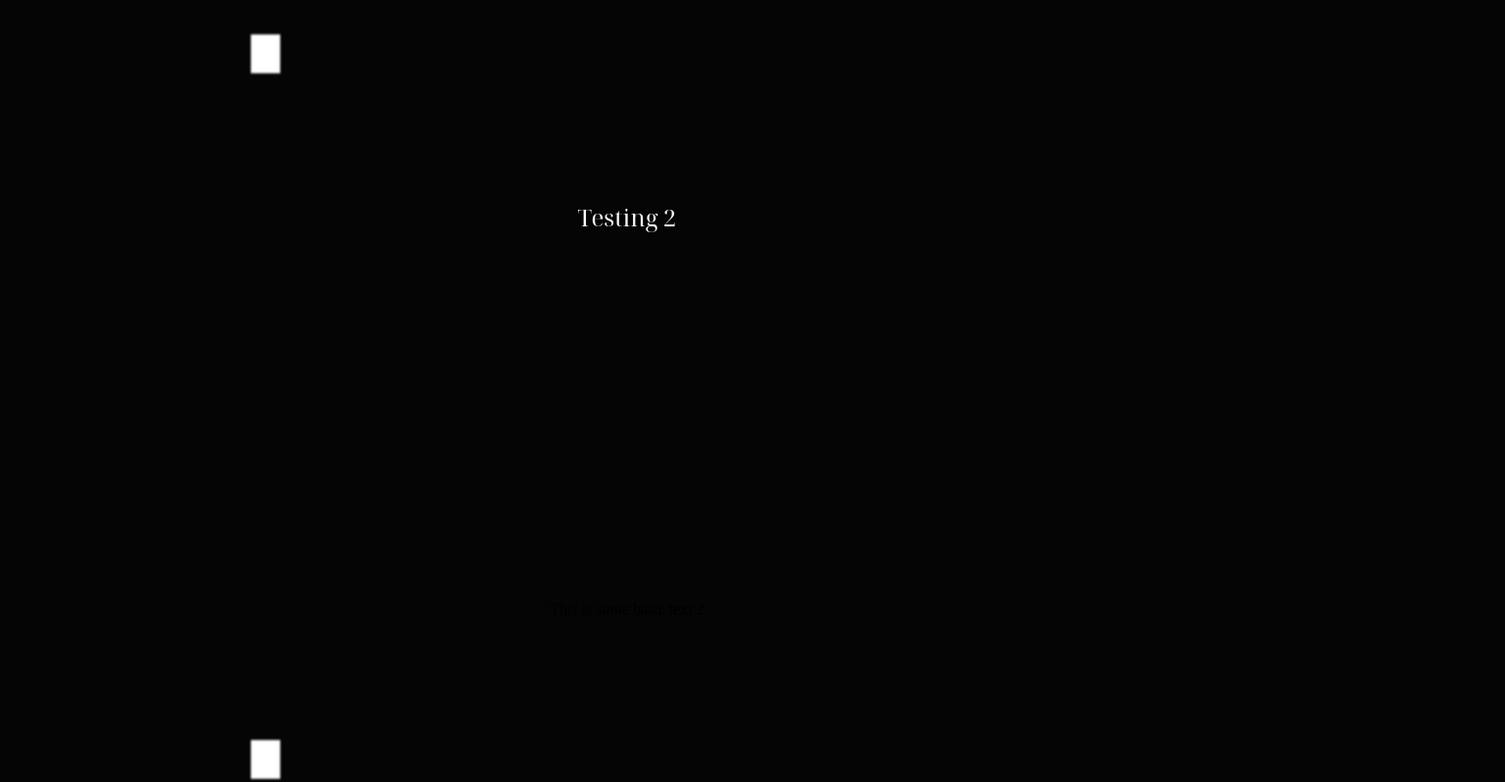
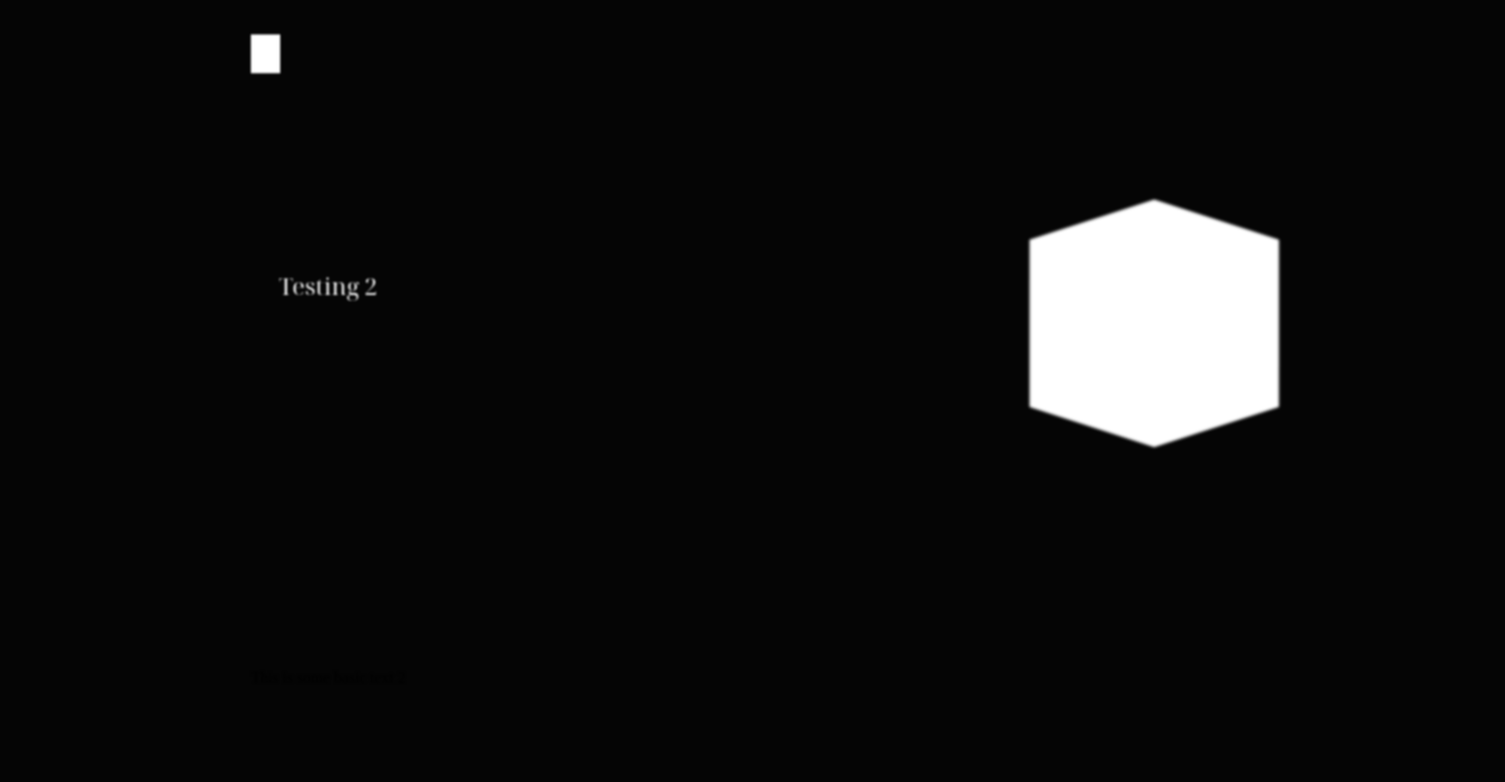
Before and after one commit to uqeu/uqeu.github.io, a website built with Vite: page cubes.html in a window 1280 px wide. Shown: the top 798 px of the page at 98% size, 1536 px wide, since content can reach past the window. Built offline with nearby package versions, Linux system fonts and the light colour scheme; a web font is replaced by a local one.

Commit message:
added fat boy

```diff
--- a/cubes.html
+++ b/cubes.html
@@ -12,20 +12,20 @@
 
         </head>
 
-        <body>
+<body>
 
-        <div class = "container">
+        <div class = "smallcontainer">
             <div class="wrapper blur">
                 <div class="cube">
                     <div class="top"> </div>
                     <div class="bottom"> </div>
+
                     <div>
                         <span style="--i:0;"></span>
                         <span style="--i:1;"></span>
                         <span style="--i:2;"></span>
                         <span style="--i:3;"></span>
                     </div>
-                </div>
             </div>
 
             <div class="wrapperflipped blur">
@@ -42,6 +42,25 @@
                 </div>
             </div>
         </div>
+
+
+
+    <div class = "bigcontainer">
+        <div class="bigwrapper blur">
+            <div class="bigcube">
+                <div class="bigtop"> </div>
+                <div class="bigbottom"> </div>
+                <div>
+                    <span style="--ib:0;"></span>
+                    <span style="--ib:1;"></span>
+                    <span style="--ib:2;"></span>
+                    <span style="--ib:3;"></span>
+                </div>
+            </div>
+        </div>
+    </div>
+
+
 
         <svg width="0" height="0">
             <filter id="kill">
@@ -77,6 +96,6 @@
 
 
 
-        </body>
+</body>
 
 </html>
--- a/src/cubes.scss
+++ b/src/cubes.scss
@@ -46,14 +46,6 @@ section {
 .rotate {
     transform: rotateY(-180deg);
 }
-.cube {
-    position: relative;
-    width: 30px;
-    height: 30px;
-    transform-style: preserve-3d;
-    transform: rotateX(-30deg);
-    animation: animate 4s linear infinite;
-}
 
 .wrapper {
     position: absolute;
@@ -66,6 +58,8 @@ section {
     left: 20%; /* Adjust this value to move the div to the right */
     top: 95%; /* Adjust this value to move the div downwards */
 }
+
+
 @keyframes animate
 {
     0%
@@ -81,6 +75,17 @@ section {
         transform: rotateX(-30deg) rotateY(360deg);
     }
 }
+
+.cube {
+    position: relative;
+    width: 30px;
+    height: 30px;
+    transform-style: preserve-3d;
+    transform: rotateX(-30deg);
+    animation: animate 4s linear infinite;
+}
+
+
 
 .cube div
 {
@@ -125,7 +130,100 @@ section {
     transform: rotateX(-90deg) translateZ(-15px);
 }
 
-/* .top::before
+/* big cube */
+@keyframes biganimate
+{
+    0%
+    {
+        transform: rotateX(-30deg) rotateY(0deg);
+    }
+    50%
+    {
+        transform: rotateX(-15deg) rotateY(180deg);
+    }
+    100%
+    {
+        transform: rotateX(-30deg) rotateY(360deg);
+    }
+}
+
+.bigcube {
+    position: relative;
+    width: 180px;
+    height: 180px;
+    transform-style: preserve-3d;
+    transform: rotateX(20deg);
+    animation: biganimate 8s linear infinite;
+}
+
+
+
+.bigcube div
+{
+    position: absolute;
+    top: 0;
+    left: 0;
+    width: 180px;
+    height: 180px;
+    transform-style: preserve-3d;
+}
+
+.bigcube div span
+{
+    position: absolute;
+    top: 0;
+    left: 0;
+    width: 100%;
+    height: 100%;
+    background: #ffffff;
+    transform: rotateY(calc(90deg * var(--ib))) translateZ(90px);
+}
+
+.bigtop
+{
+    position: absolute;
+    top:0;
+    left: 0;
+    width: 180px;
+    height: 180px;
+    background: #ffffff;
+    transform: rotateX(-90deg) translateZ(90px);
+}
+
+.bigbottom
+{
+    position: absolute;
+    top:0;
+    left: 0;
+    width: 180px;
+    height: 180px;
+    background: #ffffff;
+    transform: rotateX(-90deg) translateZ(-90px);
+}
+
+
+.bigwrapper {
+    position: absolute;
+    left: 65%; /* Adjust this value to move the div to the right */
+    top: 25%; /* Adjust this value to move the div downwards */
+}
+
+.bigcontainer {
+    width: 100vw; /* 100% of the viewport width */
+    height: 100vh; /* 100% of the viewport height */
+    position: absolute;
+    top: 0;
+    left: 0;
+}
+
+
+
+
+
+
+
+
+/* .top::before shadow on the ground or something
 {
     content: '';
     position: absolute;
```
Also changed, not shown: dist/index.html, src/cubes.css.
